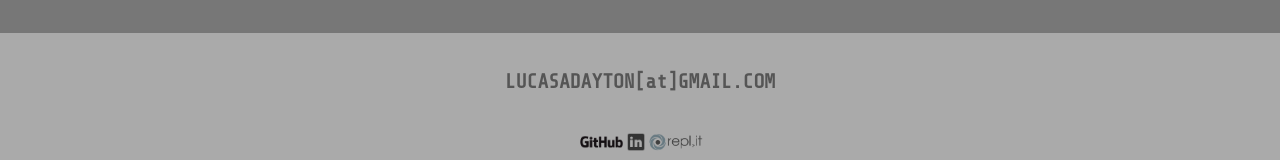
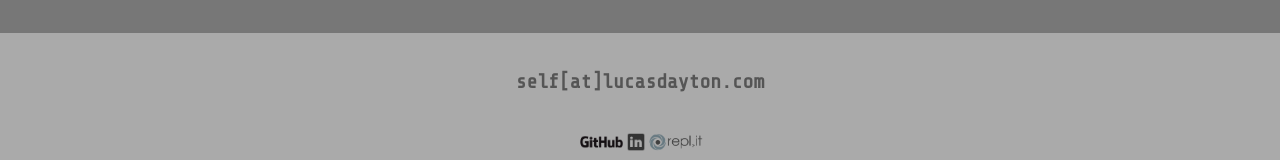
Before and after one commit to f1ux1uxday/ldhq, a React (Create React App) app: page / in a window 1280 px wide. Both pictures are taken after a click on the element "CONTACT". Shown: the part 447-607 px from the top of the page. Built offline with nearby package versions, Linux system fonts and the light colour scheme.

Commit message:
changed email to new address and disabled text-highlighting

```diff
--- a/src/App.css
+++ b/src/App.css
@@ -10,6 +10,7 @@ body {
 
 .App {
   text-align: center;
+  user-select: none;
 }
 
 .header {
@@ -101,7 +102,6 @@ body {
   height: 20px;
 }
 
-
 @keyframes App-logo-spin {
   from { transform: rotate(0deg); }
   to { transform: rotate(360deg); }
--- a/src/components/ld-contact.js
+++ b/src/components/ld-contact.js
@@ -26,7 +26,7 @@ class Contact extends Component {
       return (
         <div className='contact-items'>
           <h4 id='contact-mail'>
-            LUCASADAYTON[at]GMAIL.COM
+            self[at]lucasdayton.com
           </h4>
           <div id='logos'>
             <a href='https://github.com/f1ux1uxday' target='blank'>
```
